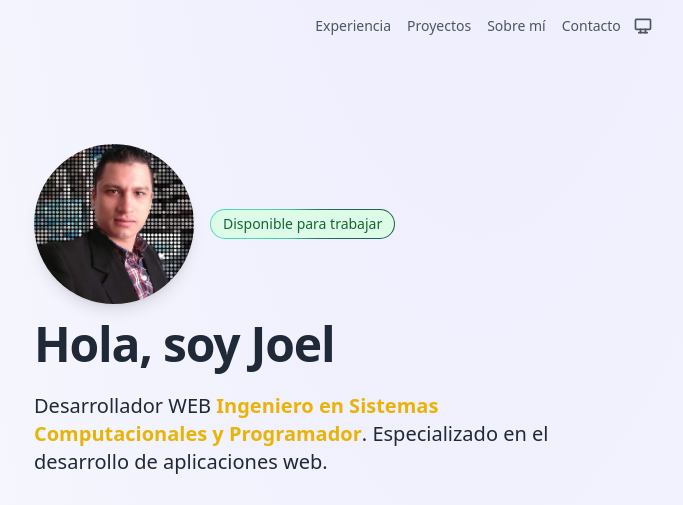
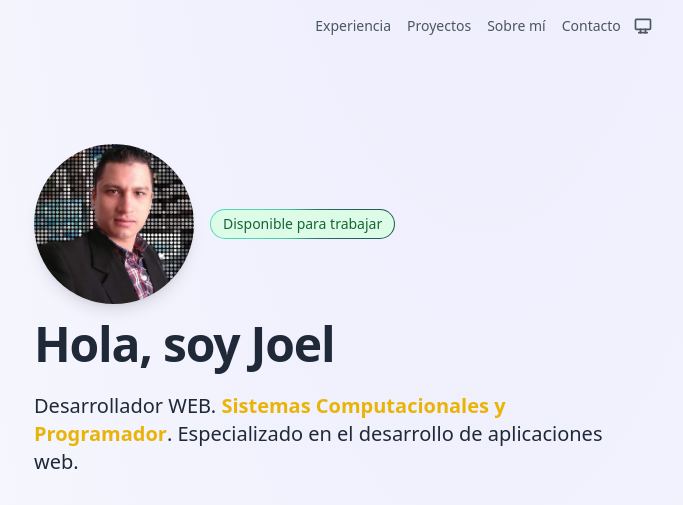
Before and after one commit to JPalacio3/Portafolio, an Astro site: page / in a window 1280 px wide. Shown: the top 505 px of the page, without its empty margins (158-841 px from the left). Built offline with nearby package versions, Linux system fonts and the light colour scheme; Astro itself is replaced by a stand-in of ours.

Commit message:
Mejorar la presentación de los componentes AboutMe y Hero al ajustar el formato del texto y la estructura del HTML

```diff
--- a/src/components/AboutMe.astro
+++ b/src/components/AboutMe.astro
@@ -9,8 +9,7 @@ const personalImageAlt = "Joel Palacio";
     class="[&>p]:mb-4 [&>p>strong]:text-yellow-500 dark:[&>p>strong]:text-yellow-100 [&>p>strong]:font-normal [&>p>strong]:font-mono text-pretty order-2 md:order-1"
   >
     <p>
-			Me llamo Joel Palacio. Soy ingeniero de sistemas de la universidad
-			Politécnico GranColombiano. Me enfoqué en la programación cuando cumplí 30
+      Me llamo Joel Palacio. Me enfoqué en la programación cuando cumplí 30
       años. Emigré desde mi país natal Colombia a los 28 y actualmente <strong
         >trabajo en un rol de telecomunicaciones como ingeniero NOC en un
         Datacenter de la ciudad de Guadalajara, Jalisco, México</strong
--- a/src/components/Hero.astro
+++ b/src/components/Hero.astro
@@ -32,9 +32,8 @@ import Link from "./icons/Link.astro";
   <p
     class="mt-6 text-xl text-gray-800 dark:[&>strong]:text-yellow-200 [&>strong]:text-yellow-500 [&>strong]:font-semibold dark:text-gray-300"
   >
-		Desarrollador WEB <strong
-			>Ingeniero en Sistemas Computacionales y Programador</strong
-		>. Especializado en el desarrollo de aplicaciones web.
+    Desarrollador WEB. <strong>Sistemas Computacionales y Programador</strong>.
+    Especializado en el desarrollo de aplicaciones web.
   </p>
 
   <nav class="flex flex-wrap gap-4 mt-8 md:gap-6">
```
Lines whose indentation alone changed are shown as unchanged.
